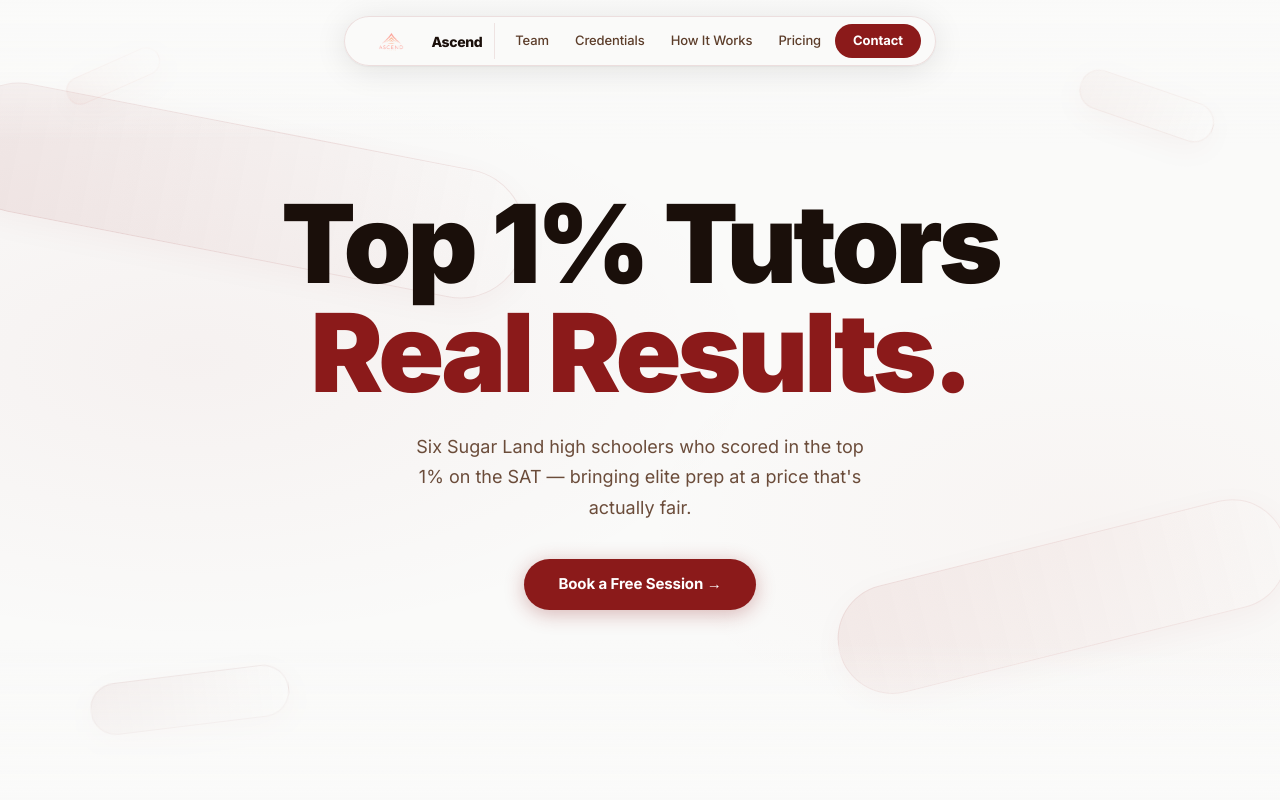
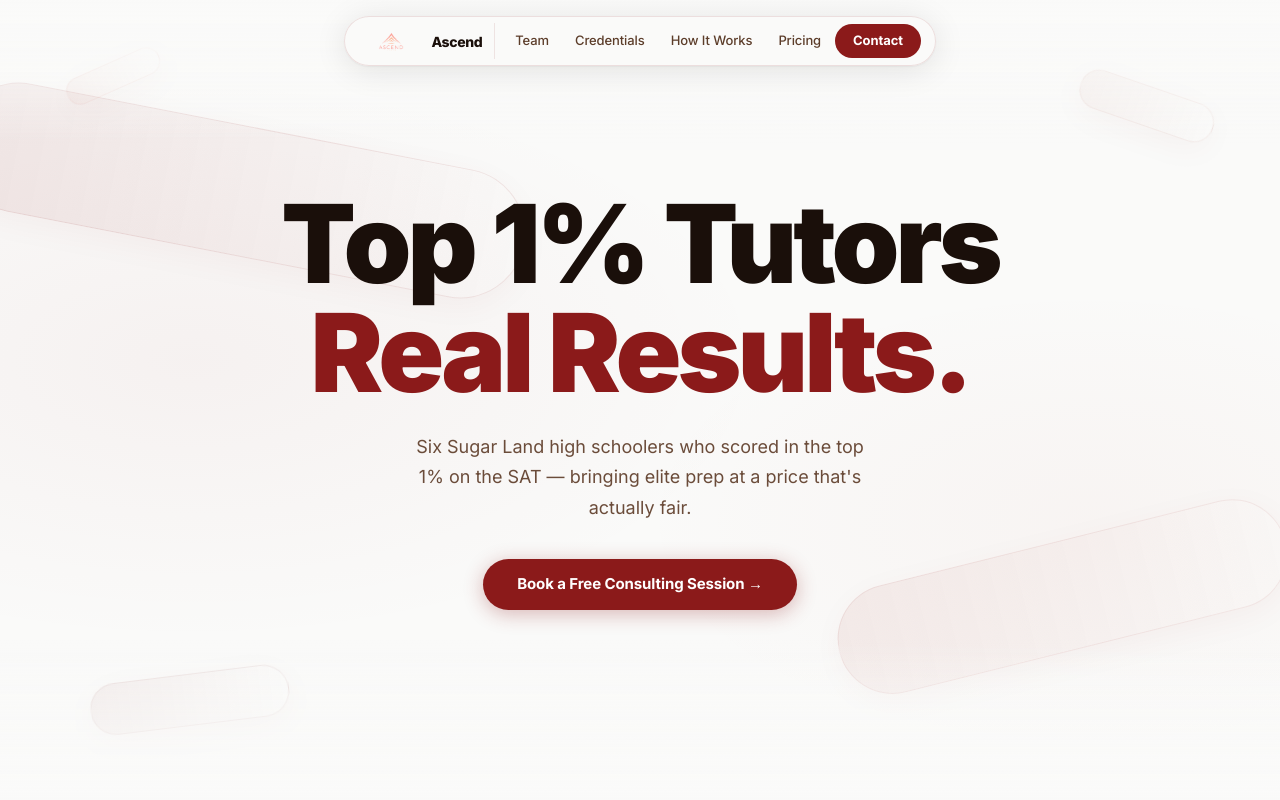
Before and after one commit to GodzillaKing64/ascend-tutoring, a React (Vite) app: page / in a window 1280 px wide. Shown: the top 800 px of the page. Built offline with nearby package versions, Linux system fonts and the light colour scheme.

Commit message:
rename 'free session' to 'free consulting session' across site

```diff
--- a/src/components/HeroSection.jsx
+++ b/src/components/HeroSection.jsx
@@ -65,7 +65,7 @@ export default function HeroSection() {
             onClick={() => scrollTo("contact")}
             className="text-[15px] font-bold text-white bg-primary border-none px-[34px] py-[14px] rounded-full cursor-pointer tracking-[-0.1px] shadow-[0_4px_20px_rgba(139,26,26,0.3)] transition-all duration-200 hover:-translate-y-0.5 hover:shadow-[0_8px_28px_rgba(139,26,26,0.42)]"
           >
-            Book a Free Session →
+            Book a Free Consulting Session →
           </button>
         </div>
       </div>
--- a/src/components/PricingSection.jsx
+++ b/src/components/PricingSection.jsx
@@ -103,7 +103,7 @@ export default function PricingSection() {
             onClick={scrollToContact}
             className="shrink-0 px-6 py-2.5 rounded-full text-[13px] font-bold text-primary border border-primary/30 bg-primary/[0.05] cursor-pointer transition-all duration-200 hover:bg-primary/[0.10] whitespace-nowrap"
           >
-            Book Free Session →
+            Book Free Consulting Session →
           </button>
         </div>
 
```
